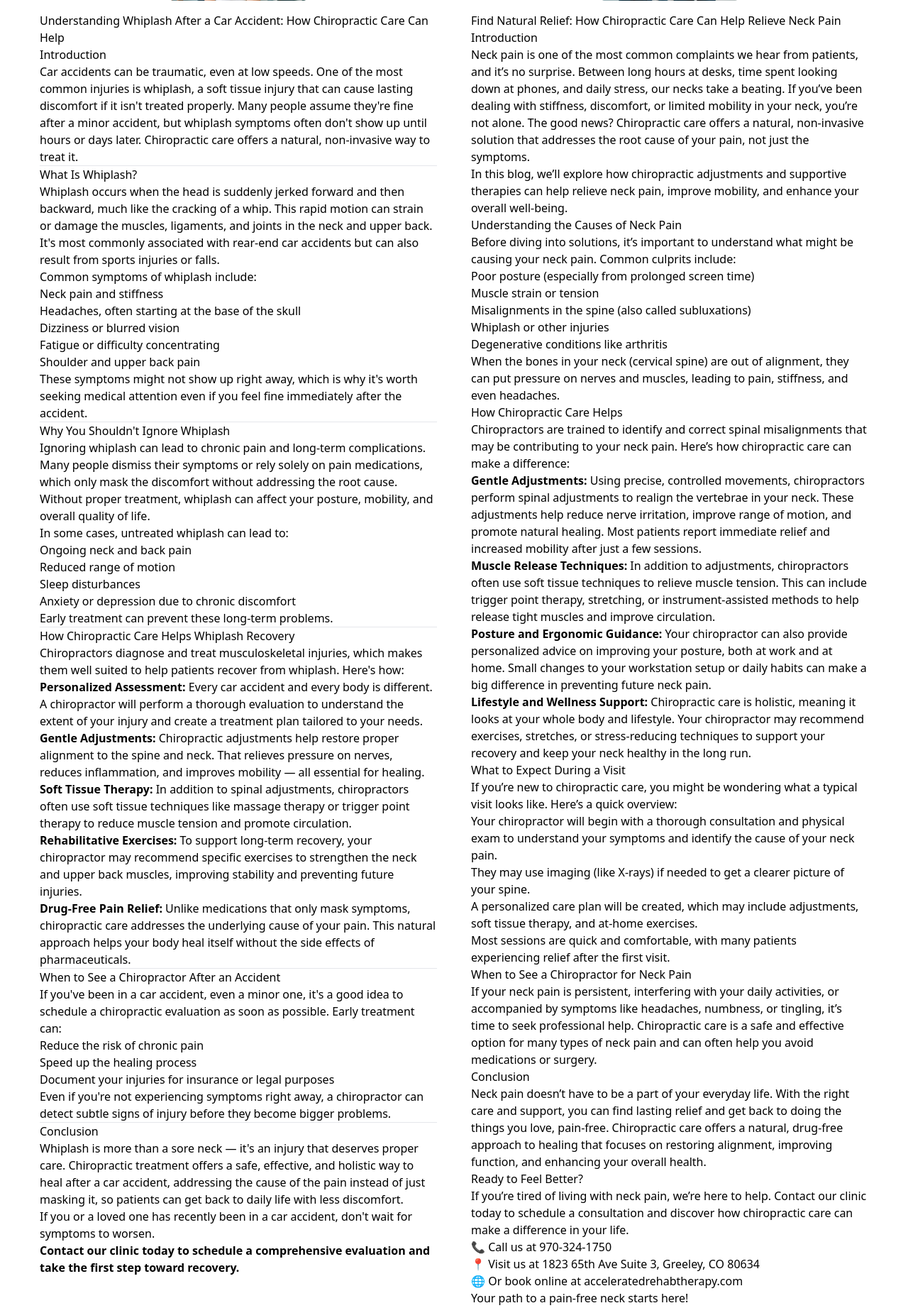
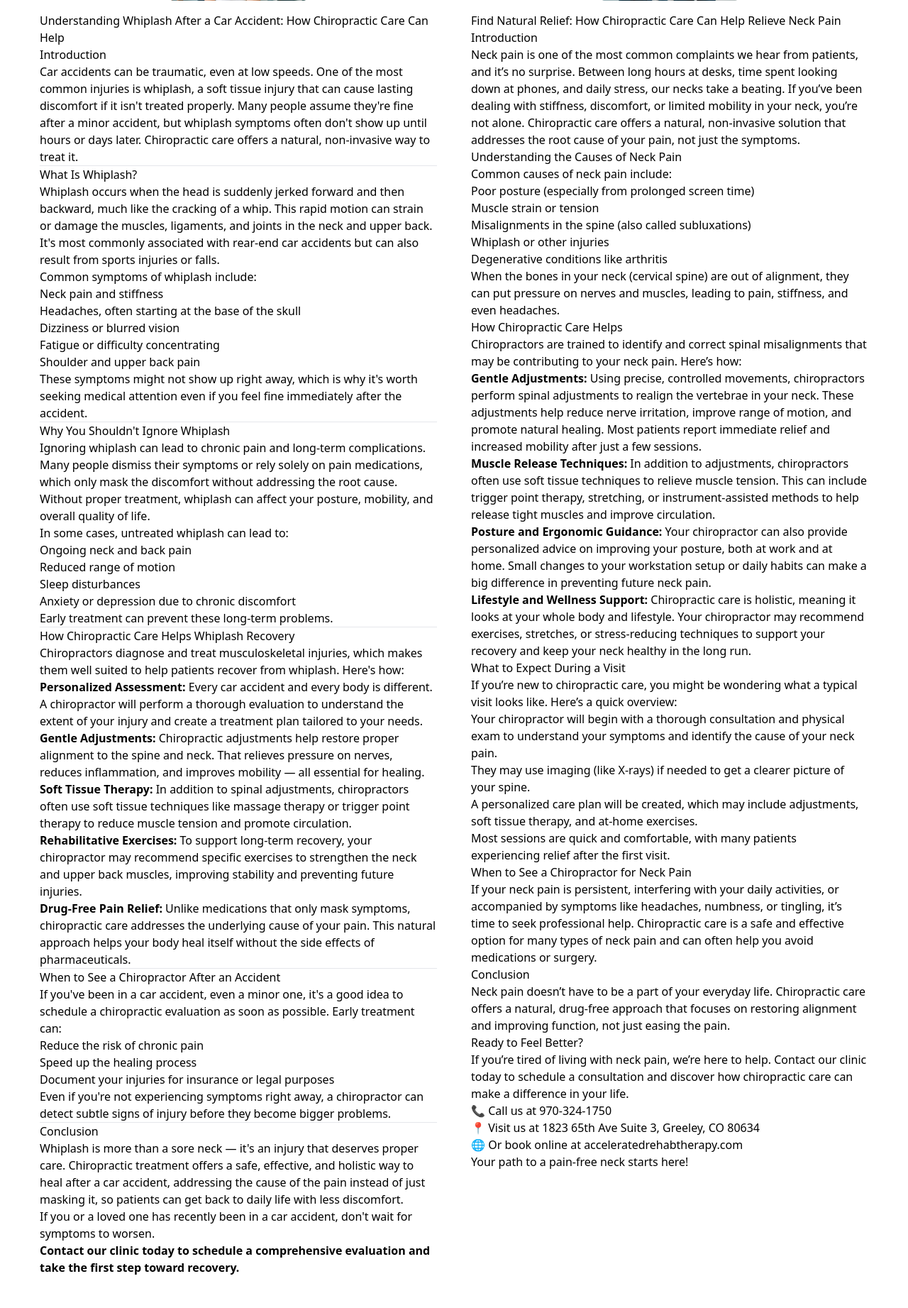
Before and after one commit to nateginn/artwebsite, a Django app: page /resources/ in a window 1280 px wide. Shown: the part 1367-3210 px from the top of the page at 71% size. Run offline with Django 5.2, Linux system fonts and the light colour scheme; parts of the project's set-up code (start-up, migrations or seed data) failed here and were passed over; some libraries are stand-ins or nearby versions.

Commit message:
Tighten prose in the neck pain blog article
Cut a self-answered rhetorical question, throat-clearing lead-ins, and
generic recap language in the conclusion; no medical claims added,
removed, or altered.

Co-Authored-By: Claude Sonnet 5 <noreply@anthropic.com>

```diff
--- a/acceleratedrehabtherapy/apps/main/templates/main/resources.html
+++ b/acceleratedrehabtherapy/apps/main/templates/main/resources.html
@@ -228,10 +228,9 @@
                     <div class="prose max-w-none">
                         <h4>Find Natural Relief: How Chiropractic Care Can Help Relieve Neck Pain</h4>
                         <h5>Introduction</h5>
-                        <p>Neck pain is one of the most common complaints we hear from patients, and it’s no surprise. Between long hours at desks, time spent looking down at phones, and daily stress, our necks take a beating. If you’ve been dealing with stiffness, discomfort, or limited mobility in your neck, you’re not alone. The good news? Chiropractic care offers a natural, non-invasive solution that addresses the root cause of your pain, not just the symptoms.</p>
-                        <p>In this blog, we’ll explore how chiropractic adjustments and supportive therapies can help relieve neck pain, improve mobility, and enhance your overall well-being.</p>
+                        <p>Neck pain is one of the most common complaints we hear from patients, and it’s no surprise. Between long hours at desks, time spent looking down at phones, and daily stress, our necks take a beating. If you’ve been dealing with stiffness, discomfort, or limited mobility in your neck, you’re not alone. Chiropractic care offers a natural, non-invasive solution that addresses the root cause of your pain, not just the symptoms.</p>
                         <h5>Understanding the Causes of Neck Pain</h5>
-                        <p>Before diving into solutions, it’s important to understand what might be causing your neck pain. Common culprits include:</p>
+                        <p>Common causes of neck pain include:</p>
                         <ul>
                             <li>Poor posture (especially from prolonged screen time)</li>
                             <li>Muscle strain or tension</li>
@@ -241,7 +240,7 @@
                         </ul>
                         <p>When the bones in your neck (cervical spine) are out of alignment, they can put pressure on nerves and muscles, leading to pain, stiffness, and even headaches.</p>
                         <h5>How Chiropractic Care Helps</h5>
-                        <p>Chiropractors are trained to identify and correct spinal misalignments that may be contributing to your neck pain. Here’s how chiropractic care can make a difference:</p>
+                        <p>Chiropractors are trained to identify and correct spinal misalignments that may be contributing to your neck pain. Here’s how:</p>
                         <ul>
                             <li><strong>Gentle Adjustments:</strong> Using precise, controlled movements, chiropractors perform spinal adjustments to realign the vertebrae in your neck. These adjustments help reduce nerve irritation, improve range of motion, and promote natural healing. Most patients report immediate relief and increased mobility after just a few sessions.</li>
                             <li><strong>Muscle Release Techniques:</strong> In addition to adjustments, chiropractors often use soft tissue techniques to relieve muscle tension. This can include trigger point therapy, stretching, or instrument-assisted methods to help release tight muscles and improve circulation.</li>
@@ -259,7 +258,7 @@
                         <h5>When to See a Chiropractor for Neck Pain</h5>
                         <p>If your neck pain is persistent, interfering with your daily activities, or accompanied by symptoms like headaches, numbness, or tingling, it’s time to seek professional help. Chiropractic care is a safe and effective option for many types of neck pain and can often help you avoid medications or surgery.</p>
                         <h5>Conclusion</h5>
-                        <p>Neck pain doesn’t have to be a part of your everyday life. With the right care and support, you can find lasting relief and get back to doing the things you love, pain-free. Chiropractic care offers a natural, drug-free approach to healing that focuses on restoring alignment, improving function, and enhancing your overall health.</p>
+                        <p>Neck pain doesn’t have to be a part of your everyday life. Chiropractic care offers a natural, drug-free approach that focuses on restoring alignment and improving function, not just easing the pain.</p>
                         <h5>Ready to Feel Better?</h5>
                         <p>If you’re tired of living with neck pain, we’re here to help. Contact our clinic today to schedule a consultation and discover how chiropractic care can make a difference in your life.</p>
                         <ul>
```
